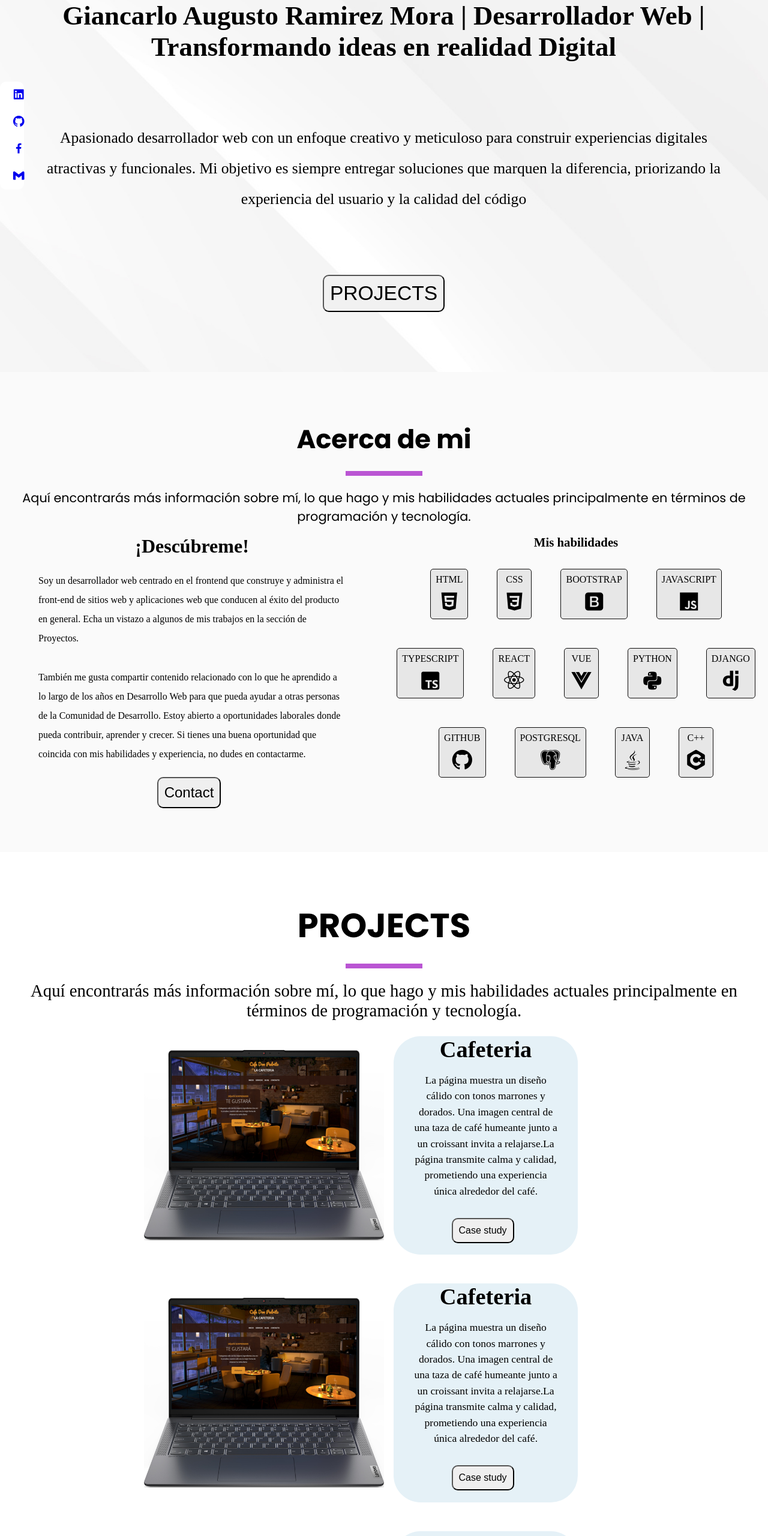
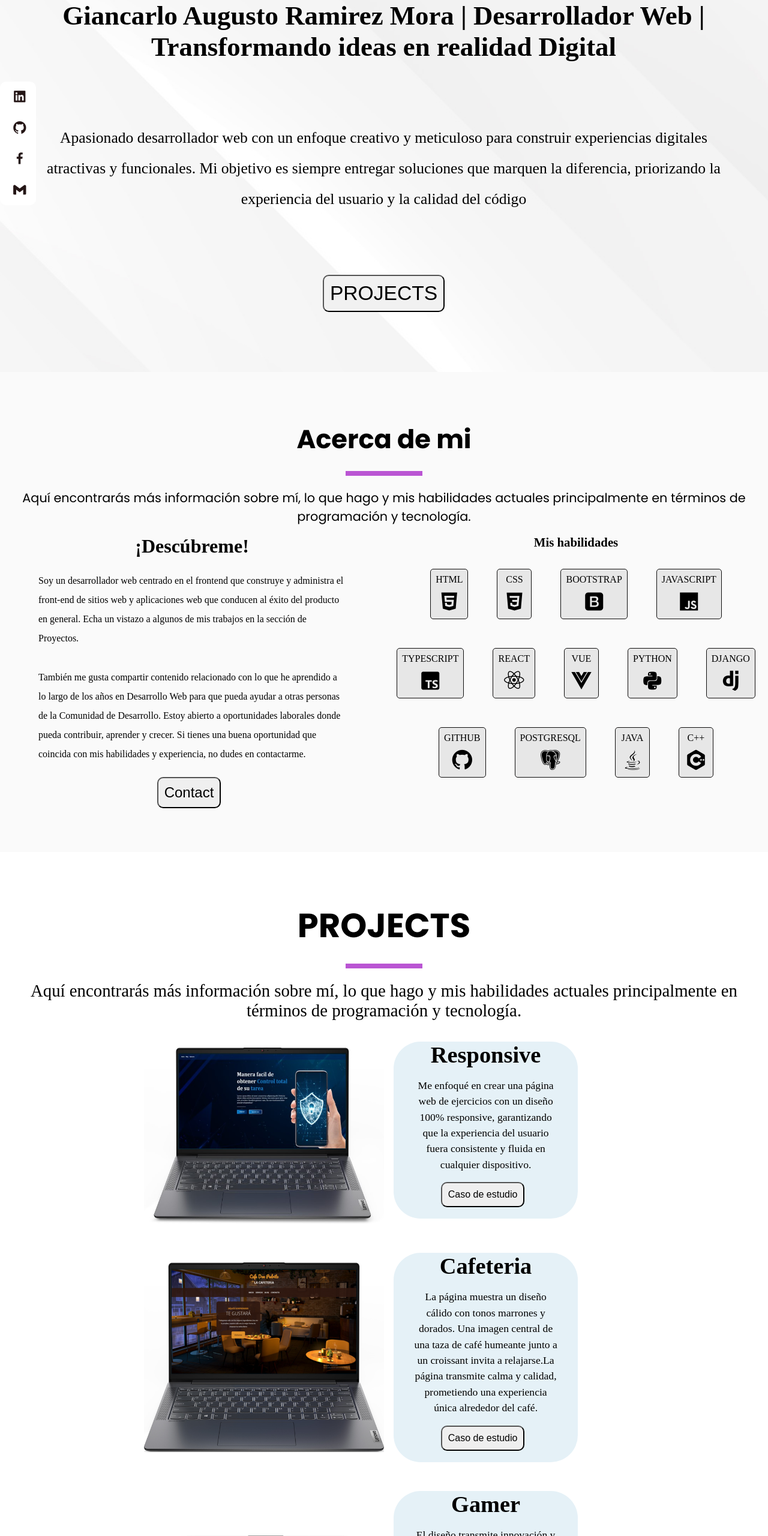
Before and after one commit to Dunkeimbol20/Portafolio-Web01, a plain HTML site: page index.html in a window 1280 px wide. Shown: the part 180-2740 px from the top of the page at 60% size. Drawn offline with nearby package versions, Linux system fonts and the light colour scheme.

Commit message:
Cambio actualizado

```diff
--- a/index.html
+++ b/index.html
@@ -34,22 +34,22 @@
                     <span class="header__logo--subtitle">Giancarlo Augusto Ramirez Mora</span></a>
             </div>
 
-                <nav class="header__nav " >
-                    <a href="#Principal" class="nav__item"><span class="nav__span">Home</span></a>
-                    <a href="#about_me" class="nav__item"><span class="nav__span">About</span></a>
-                    <a href="#project" class="nav__item"><span class="nav__span">Projects</span></a>
-                    <a href="#contact" class="nav__item"><span class="nav__span">Contact</span></a>
-                </nav>
+            <nav class="header__nav ">
+                <a href="#Principal" class="nav__item"><span class="nav__span">Home</span></a>
+                <a href="#about_me" class="nav__item"><span class="nav__span">About</span></a>
+                <a href="#project" class="nav__item"><span class="nav__span">Projects</span></a>
+                <a href="#contact" class="nav__item"><span class="nav__span">Contact</span></a>
+            </nav>
         </header>
         <section class="layout__principal" id="Principal">
             <div class="principal__info">
                 <aside class="principal__icono">
 
-                    <nav class="principal__items">
-                        <a href="#"><i class='bx bxl-linkedin-square principal__items--icono'></i></a>
-                        <a href="#"><i class='bx bxl-github principal__items--icono'></i></a>
-                        <a href="#"><i class='bx bxl-facebook principal__items--icono'></i></a>
-                        <a href="#"><i class='bx bxl-gmail principal__items--icono'></i></a>
+                    <nav class="principal__items" >
+                        <a href="https://www.linkedin.com/in/giancarloramirez20" target="_blank"><i class='bx bxl-linkedin-square principal__items--icono'></i></a>
+                        <a href="https://github.com/Dunkeimbol20" target="_blank"><i class='bx bxl-github principal__items--icono'></i></a>
+                        <a href="https://www.facebook.com/giancarlo.ramirezmora.77" target="_blank"><i class='bx bxl-facebook principal__items--icono'></i></a>
+                        <a href="mailto:augusto.ramirezmora@gmail.com" target="_blank"><i class='bx bxl-gmail principal__items--icono'></i></a>
                     </nav>
                 </aside>
                 <section class="principal__data">
@@ -148,16 +148,14 @@
             <seccion class="projects__content">
                 <ul class="Projects__descripcion">
                     <li class="Projects__items">
-                        <img src="./assets/Cafeteria.png" alt="Cafeteria" width="400" class="projects__items--imagen">
+                        <img src="./assets/responsive.jpg" alt="Responsive" width="400" class="projects__items--imagen">
                         <div class="Projects__items--content">
-                            <h3 class="Projects__items--title">Cafeteria</h3>
-                            <p class="Projects__items--subtitle">La página muestra un diseño cálido con tonos marrones y
-                                dorados. Una imagen central de una taza
-                                de
-                                café humeante junto a un croissant invita a relajarse.La página transmite calma y
-                                calidad,
-                                prometiendo una experiencia única alrededor del café. </p>
-                            <a href="#"></a><button class="Projects__items--btn">Case study</button>
+                            <h3 class="Projects__items--title">Responsive</h3>
+                            <p class="Projects__items--subtitle">
+                                Me enfoqué en crear una página web de ejercicios con un diseño 100% responsive,
+                                garantizando que la experiencia del usuario fuera consistente y fluida en cualquier
+                                dispositivo. </p>
+                            <a href="https://ejercicioresponsive01.netlify.app/" target="_blank"><button class="Projects__items--btn">Caso de estudio</button></a>
                         </div>
                     </li>
                     <li class="Projects__items">
@@ -170,35 +168,35 @@
                                 café humeante junto a un croissant invita a relajarse.La página transmite calma y
                                 calidad,
                                 prometiendo una experiencia única alrededor del café. </p>
-                            <a href="#"></a><button class="Projects__items--btn">Case study</button>
+                            <a href="https://cafeteria-web02.netlify.app/" target="_blank"><button class="Projects__items--btn">Caso de estudio</button></a>
                         </div>
                     </li>
 
                     <li class="Projects__items">
-                        <img src="./assets/Cafeteria.png" alt="Cafeteria" width="400" class="projects__items--imagen">
+                        <img src="./assets/Gamer.jpg" alt="Cafeteria" width="400" class="projects__items--imagen">
                         <div class="Projects__items--content">
-                            <h3 class="Projects__items--title">Cafeteria</h3>
-                            <p class="Projects__items--subtitle">La página muestra un diseño cálido con tonos marrones y
-                                dorados. Una imagen central de una taza
-                                de
-                                café humeante junto a un croissant invita a relajarse.La página transmite calma y
-                                calidad,
-                                prometiendo una experiencia única alrededor del café. </p>
-                            <a href="#"></a><button class="Projects__items--btn">Case study</button>
+                            <h3 class="Projects__items--title">Gamer</h3>
+                            <p class="Projects__items--subtitle"> El diseño transmite innovación y adrenalina,
+                                prometiendo una experiencia inmersiva y de alta calidad para los amantes de los
+                                videojuegos. Los elementos gráficos, como íconos de controles, consolas y efectos de
+                                luz, refuerzan la identidad gamer, mientras que la tipografía moderna y audaz añade un
+                                toque de sofisticación.
+                            </p>
+                            <a href="https://proyecto03-tienda.netlify.app/" target="_blank"><button class="Projects__items--btn">Caso de estudio</button></a>
                         </div>
                     </li>
 
                     <li class="Projects__items">
-                        <img src="./assets/Cafeteria.png" alt="Cafeteria" width="400" class="projects__items--imagen">
+                        <img src="./assets/portafolio.jpg" alt="Cafeteria" width="400" class="projects__items--imagen">
                         <div class="Projects__items--content">
-                            <h3 class="Projects__items--title">Cafeteria</h3>
-                            <p class="Projects__items--subtitle">La página muestra un diseño cálido con tonos marrones y
-                                dorados. Una imagen central de una taza
-                                de
-                                café humeante junto a un croissant invita a relajarse.La página transmite calma y
-                                calidad,
-                                prometiendo una experiencia única alrededor del café. </p>
-                            <a href="#"></a><button class="Projects__items--btn">Case study</button>
+                            <h3 class="Projects__items--title">Portafolio</h3>
+                            <p class="Projects__items--subtitle">El portafolio web presenta un diseño moderno y
+                                equilibrado, donde el naranja vibrante y el blanco puro se combinan para crear una
+                                experiencia visual fresca y profesional. El naranja, como color principal, transmite
+                                creatividad, energía y confianza, mientras que el blanco aporta limpieza y claridad,
+                                permitiendo que el contenido respire y destaque. </p>
+                            <a href="https://portafolio02-gian.netlify.app/" target="_blank"><button
+                                class="Projects__items--btn">Caso de estudio</button></a>
                         </div>
                     </li>
                 </ul>
@@ -218,7 +216,7 @@
                         comunicaré con usted lo antes posible.
                     </p>
                 </div>
-                <form class="contact__form" >
+                <form class="contact__form">
                     <fieldset class="contact__form--fieldset">
                         <label for="name" class="contact__name">Nombre: </label>
                         <input type="text" placeholder="Escriba su nombre..." name="name" id="name"
@@ -248,10 +246,10 @@
                 <div class="footer__items">
                     <h3 class="footer__items--title">Social</h3>
                     <nav class="footer__items--links">
-                        <a href="#"><i class='bx bxl-linkedin-square footer__icon footer__link'></i></a>
-                        <a href="#"><i class='bx bxl-github footer__icon footer__link'></i></a>
-                        <a href="#"><i class='bx bxl-facebook footer__icon footer__link'></i></a>
-                        <a href="#"><i class='bx bxl-gmail footer__icon footer__link'></i></a>
+                        <a href="https://www.linkedin.com/in/giancarloramirez20"><i class='bx bxl-linkedin-square footer__icon footer__link'></i></a>
+                        <a href="https://github.com/Dunkeimbol20"><i class='bx bxl-github footer__icon footer__link'></i></a>
+                        <a href="https://www.facebook.com/giancarlo.ramirezmora.77"><i class='bx bxl-facebook footer__icon footer__link'></i></a>
+                        <a href="mailto:augusto.ramirezmora@gmail.com"><i class='bx bxl-gmail footer__icon footer__link'></i></a>
                     </nav>
                 </div>
 
--- a/styles.css
+++ b/styles.css
@@ -133,7 +133,7 @@ html {
     align-items: stretch;
     position: relative;
     z-index: 1;
-    background-image: url(./Fondo_principal.jpg);
+    background-image: url(./assets/Fondo_principal.jpg);
     object-fit: cover;
     background-repeat: no-repeat;
     background-position: center;
@@ -146,8 +146,6 @@ html {
     display: flex;
     flex-direction: column;
     gap: 20px;
-
-    margin-right: 40px;
     padding: 10px 20px;
 
     position: relative;
@@ -155,10 +153,17 @@ html {
 }
 
 .principal__items--icono {
-    font-size: 1.4rem;
+    font-size: 1.6rem;
+    transition: 0.5s;
+    color: rgb(36, 21, 21);
+    border-radius: 10px;
+    padding: 3px 0;
+
 
 }
-
+.principal__items--icono:hover{
+    color: #7843e9;
+}
 .principal__descripcion {
     height: 35vh;
     display: flex;
@@ -602,7 +607,7 @@ html {
     height: 110vh;
     position: relative;
     z-index: 1;
-    background-image: url(./Fondo_principal.jpg);
+    background-image: url(./assets/Fondo_principal.jpg);
     object-fit: cover;
     background-repeat: no-repeat;
     background-position: center;
```
Also changed, not shown: assets/Fondo_principal.jpg (renamed from Fondo_principal.jpg), assets/Gamer.jpg (added), assets/portafolio.jpg (added), assets/responsive.jpg (added).
